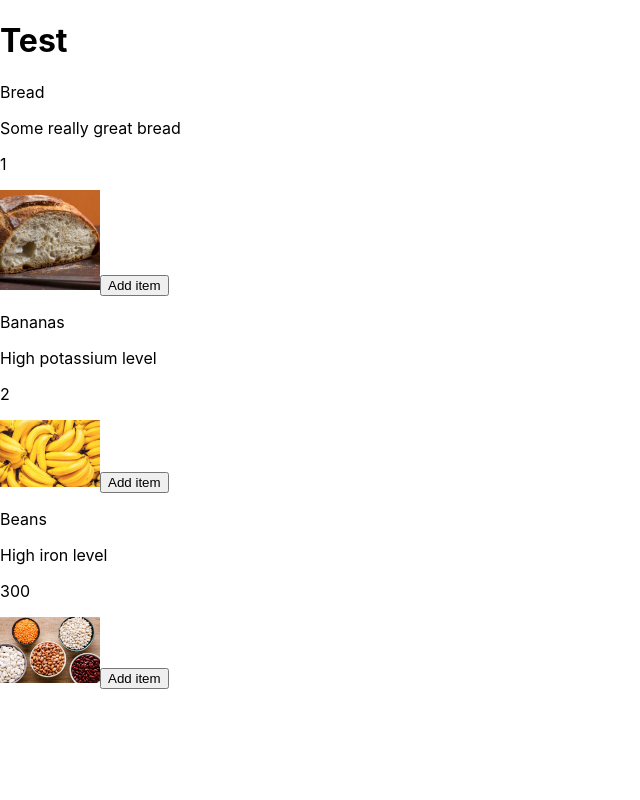
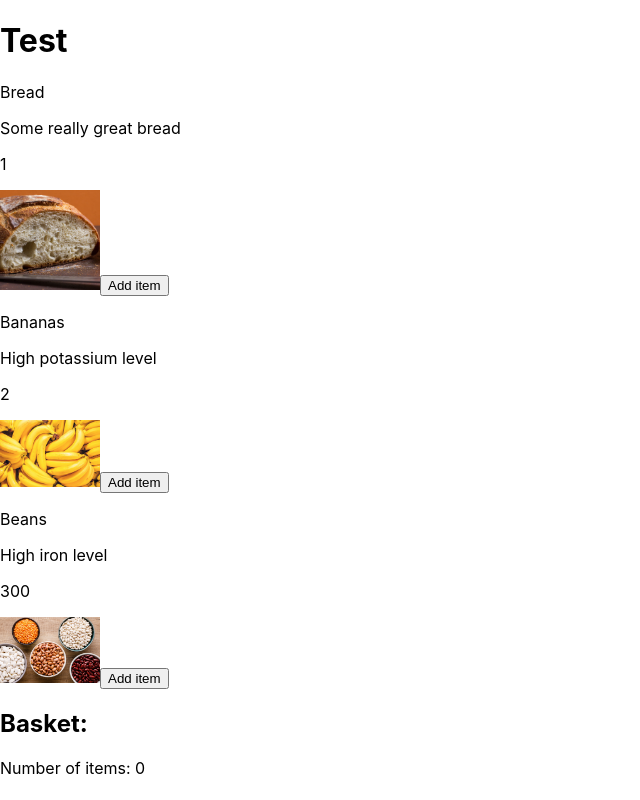
Before and after one commit to J-Rozas/E-Commerce-Lab-React, a React (Create React App) app: page / in a window 1280 px wide. Shown: the whole page, without its empty margins (0-640 px from the left). Built offline with nearby package versions, Linux system fonts and the light colour scheme.

Commit message:
Add functionality to display basket items

```diff
--- /dev/null
+++ b/src/components/BasketList.js
@@ -0,0 +1,13 @@
+import React from "react";
+
+const BasketList = ({items}) => {
+  const allItems = items.map((item, index)=> <p key={index}>{item}</p>);
+
+  return (
+    <ul>
+      {allItems}
+    </ul>
+  )
+}
+
+export default BasketList;
--- a/src/containers/ItemsContainer.js
+++ b/src/containers/ItemsContainer.js
@@ -1,5 +1,6 @@
 import React, {useState, useEffect} from "react";
 import ItemsList from "../components/ItemsList";
+import BasketList from "../components/BasketList";
 import bread from '../assets/img/bread.jpg'
 import bananas from '../assets/img/bananas.jpg'
 import beans from '../assets/img/beans.jpg'
@@ -29,6 +30,11 @@ const ItemsContainer = () => {
   return (
     <>
       <ItemsList items={items} updateCustomerBasket={updateCustomerBasket}></ItemsList>
+      <h2>
+        Basket:
+      </h2>
+      <BasketList items={customer.basket}></BasketList>
+      <p>Number of items: {customer.basket.length}</p>
     </>
   )
 }
```
